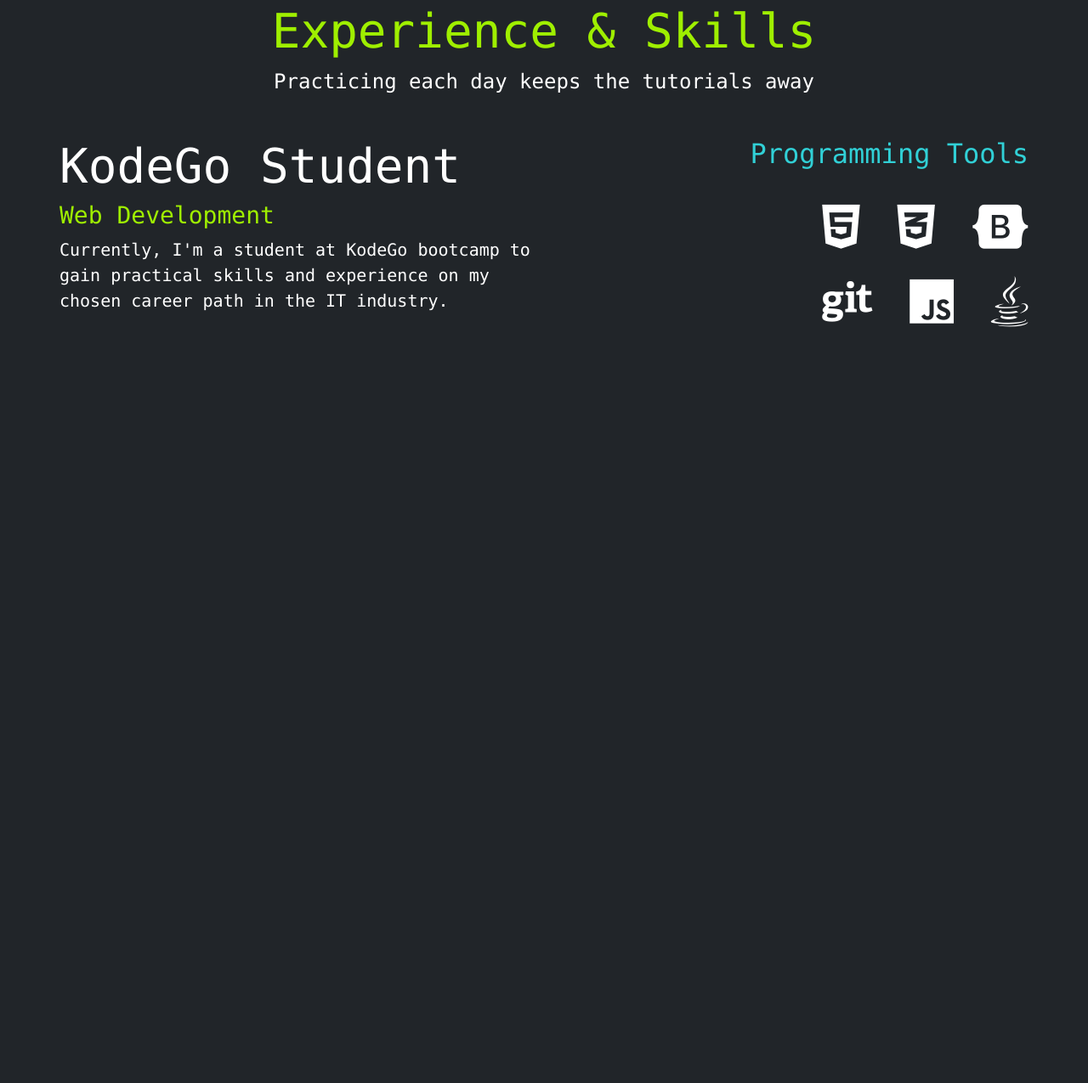
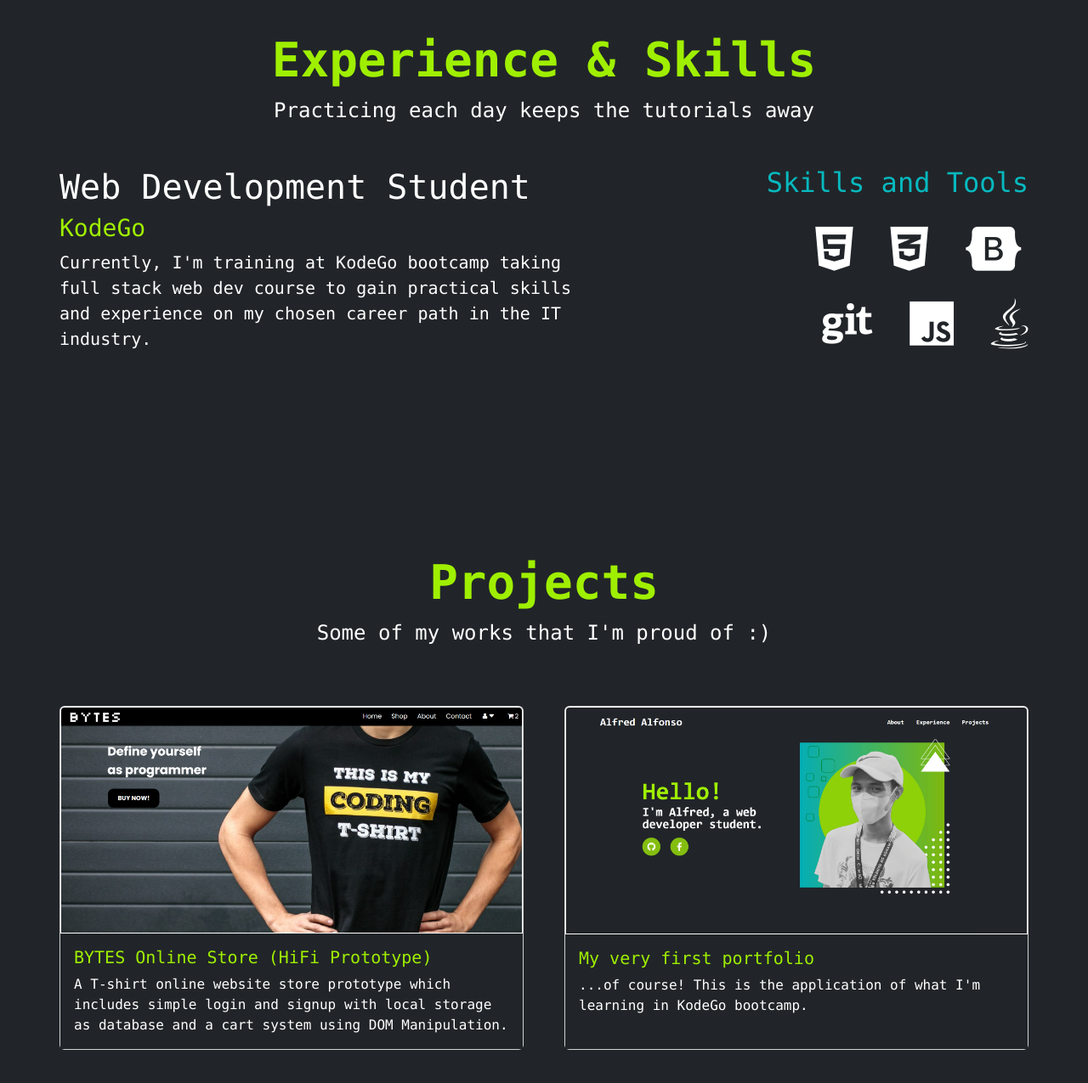
Before and after one commit to johnalfred12/johnalfred12.github.io, a plain HTML site: page index.html in a window 1280 px wide. Shown: the part 909-2184 px from the top of the page at 85% size. Before the commit the page ends 1600 px from the top, so only its background shows below. Drawn offline with nearby package versions, Linux system fonts and the light colour scheme.

Commit message:
DONE - projects section and improved some responsiveness

```diff
--- a/index.html
+++ b/index.html
@@ -52,13 +52,8 @@
               >
             </li>
             <li class="nav-item mx-0 mx-lg-1">
-              <a class="nav-link py-3 px-0 px-lg-3 rounded" href="#education"
-                >Education</a
-              >
-            </li>
-            <li class="nav-item mx-0 mx-lg-1">
-              <a class="nav-link py-3 px-0 px-lg-3 rounded" href="#interest"
-                >Interest</a
+              <a class="nav-link py-3 px-0 px-lg-3 rounded" href="#projects"
+                >Projects</a
               >
             </li>
           </ul>
@@ -66,7 +61,7 @@
       </div>
     </nav>
     <!--HERO SECTION-->
-    <div class="container col-xxl-9 px-4 py-5 vh-100" id="heroSection">
+    <div class="container col-xxl-9" id="heroSection">
       <div
         class="row flex-lg-row-reverse align-items-center justify-content-center g-5 py-5"
       >
@@ -104,44 +99,87 @@
       </div>
     </div>
     <!-- EXPERIENCE -->
-    <div
-      class="container col-xxl-9 vh-100 p-6 text-white"
-      id="experienceSection"
-    >
-      <h2 style="color: #9fef00" class="text-center display-4 mt-3">
+    <div class="container col-xxl-9 text-white" id="experienceSection">
+      <h2 style="color: #9fef00" class="text-center display-4 mt-3 fw-bold">
         Experience & Skills
       </h2>
       <p class="lead fs-4 text-center">
         Practicing each day keeps the tutorials away
       </p>
-      <div class="row mt-5">
-        <div class="col-6 text-white" id="experience">
-          <h3 class="display-4 fw-4">KodeGo Student</h3>
-          <p class="h3" style="color: #9fef00">Web Development</p>
+      <div class="row gx-5 mt-5">
+        <div class="col-md-12 col-lg-7 text-white" id="experience">
+          <h3 class="display-6 fw-5">Web Development Student</h3>
+          <p class="h3" style="color: #9fef00">KodeGo</p>
           <p class="lead">
-            Currently, I'm a student at KodeGo bootcamp to gain practical skills
-            and experience on my chosen career path in the IT industry.
+            Currently, I'm training at KodeGo bootcamp taking full stack web dev
+            course to gain practical skills and experience on my chosen career
+            path in the IT industry.
           </p>
         </div>
-        <div class="col-6 text-white text-end" id="skills">
-          <div>
-            <h4 class="fs-2 fw-4 mb-4" style="color: #31d0d6">Programming Tools</h4>
+        <div class="col-md-12 col-lg-5 text-white text-end" id="skills">
+          <h4 class="fs-2 fw-4 mb-3" style="color: #07b9bf">
+            Skills and Tools
+          </h4>
           <ul class="list-inline dev-icons">
-              <div class="display-block">
             <li class="list-inline-item"><i class="fab fa-html5"></i></li>
             <li class="list-inline-item">
               <i class="fab fa-css3-alt"></i>
             </li>
             <li class="list-inline-item">
               <i class="fab fa-bootstrap"></i>
-                </li>
-              </div>
-              <div class="display-block">
+            </li><br>
             <li class="list-inline-item"><i class="fab fa-git"></i></li>
             <li class="list-inline-item"><i class="fab fa-js"></i></li>
             <li class="list-inline-item"><i class="fab fa-java"></i></li>
+          </ul>
         </div>
-            </ul>
+      </div>
+    </div>
+    <!-- PROJECTS -->
+    <div
+      class="container col-xxl-9 text-white d-flex flex-column align-items-center justify-content-center"
+      id="projects"
+    >
+      <h2 style="color: #9fef00" class="text-center display-4 mt-3 fw-bold">
+        Projects
+      </h2>
+      <p class="lead fs-4 text-center">Some of my works that I'm proud of :)</p>
+      <div class="row row-cols-1 row-cols-lg-2 g-5 mt-1">
+        <div class="col">
+          <div class="card h-100">
+            <img
+              src="./assets/project-1.png"
+              class="card-img-top border border-white"
+              alt="..."
+            />
+            <div class="card-body bg-dark">
+              <h5 class="card-title" style="color: #9fef00">
+                BYTES Online Store (HiFi Prototype)
+              </h5>
+              <p class="card-text text-white">
+                A T-shirt online website store prototype which includes simple
+                login and signup with local storage as database and a cart
+                system using DOM Manipulation.
+              </p>
+            </div>
+          </div>
+        </div>
+        <div class="col">
+          <div class="card h-100">
+            <img
+              src="./assets/project-2.png"
+              class="card-img-top border border-white"
+              alt="..."
+            />
+            <div class="card-body bg-dark">
+              <h5 class="card-title" style="color: #9fef00">
+                My very first portfolio
+              </h5>
+              <p class="card-text text-white">
+                ...of course! This is the application of what I'm learning in
+                KodeGo bootcamp.
+              </p>
+            </div>
           </div>
         </div>
       </div>
--- a/styles.css
+++ b/styles.css
@@ -61,7 +61,7 @@
     }
 }
 
-#heroSection, #experienceSection {
+#heroSection, #experienceSection, #projects {
     padding: 6em 0;
 }
 
@@ -74,7 +74,7 @@
     justify-content: center;
     height: 3.7rem;
     width: 3.7rem;
-    background-color: #495057;
+    background-color: #84be10;
     color: #fff;
     border-radius: 100%;
     font-size: 1.7rem;
@@ -87,7 +87,7 @@
 
 .social-icons .social-icon:hover {
     background-color: #06a0a5;
-    transition: 0.2s;
+    transition: 0.25s;
 }
 
 .dev-icons {
```
Also changed, not shown: assets/project-1.png (added), assets/project-2.png (added). Lines whose indentation alone changed are shown as unchanged.
